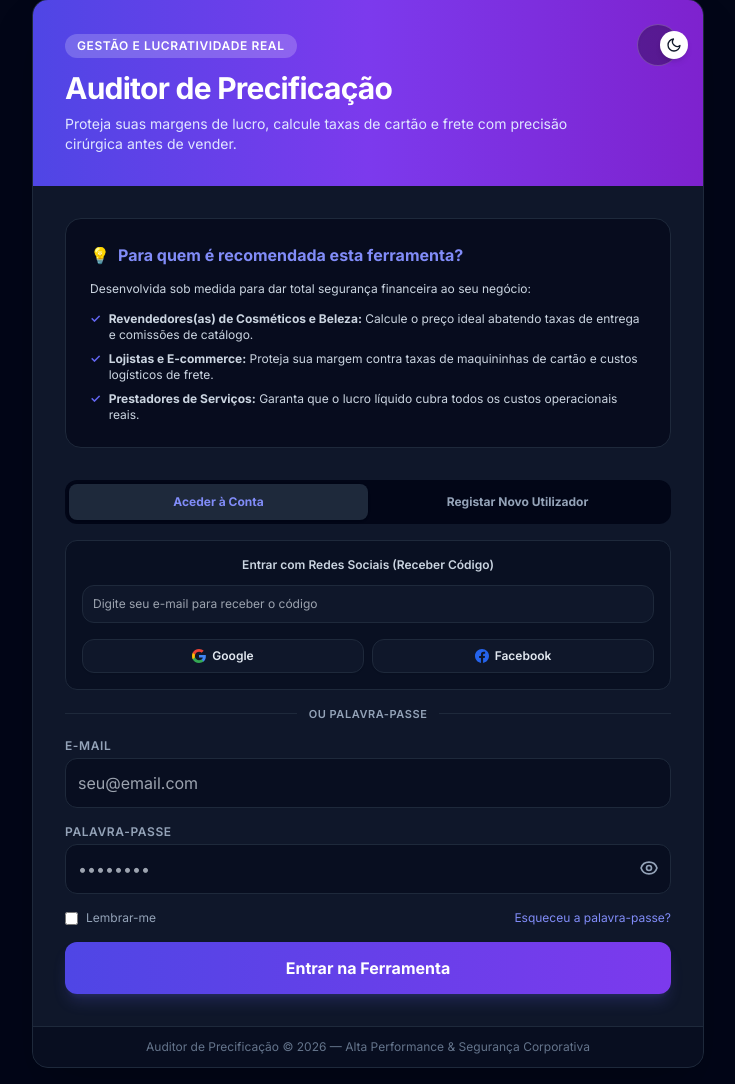
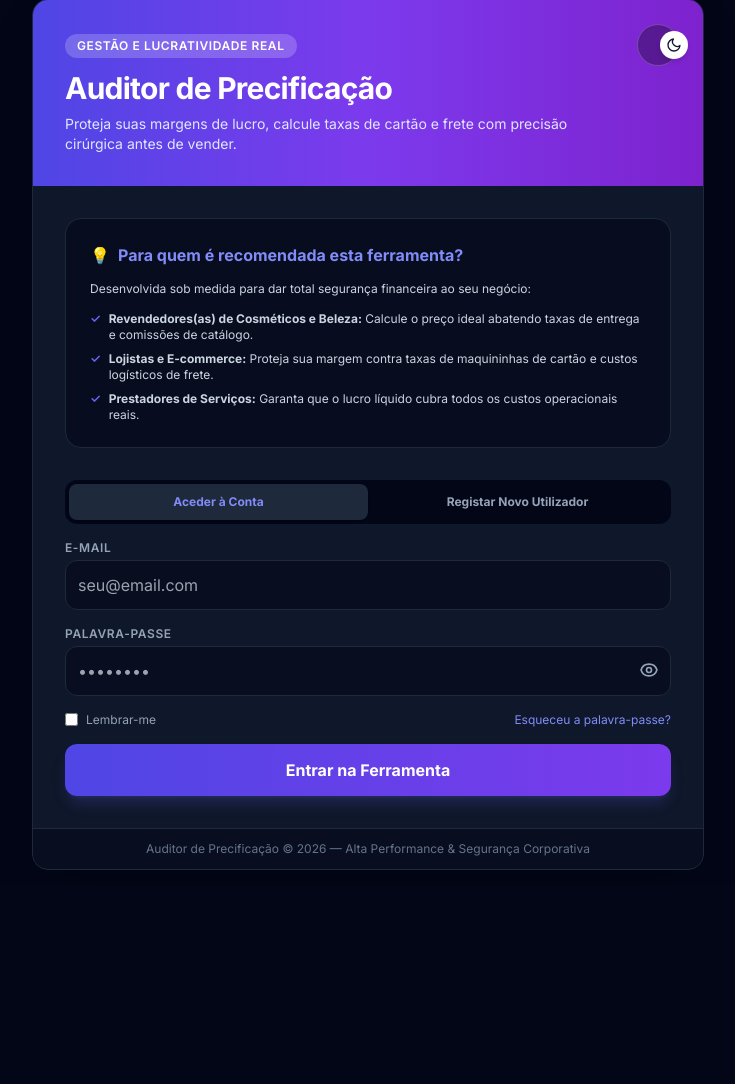
Before and after one commit to hellcorpse/auditor-precificacao, a FastAPI app: page / in a window 1280 px wide. Shown: the part 17-1101 px from the top of the page, without its empty margins (272-1007 px from the left). After the commit the page ends 887 px from the top, so only its background shows below. Run offline with FastAPI, Linux system fonts and the light colour scheme; some libraries are stand-ins or nearby versions.

Commit message:
Remove social login verification form from index.html

```diff
--- a/templates/index.html
+++ b/templates/index.html
@@ -1,4 +1,3 @@
-
 <!DOCTYPE html>
 <html lang="pt-BR" class="dark">
 <head>
@@ -56,29 +55,6 @@
         {% if not logado %}
         <div class="p-6 md:p-8 space-y-8">
 
-            {% if etapa_codigo %}
-            <!-- ETAPA 2: DIGITAR O CÓDIGO DE VERIFICAÇÃO DO GOOGLE/FACEBOOK -->
-            <div class="bg-indigo-50 dark:bg-slate-950/60 border border-indigo-100 dark:border-slate-800 p-6 rounded-2xl space-y-4">
-                <h3 class="font-bold text-indigo-600 dark:text-indigo-400 text-base flex items-center space-x-2">
-                    <span>🔐</span><span>Confirmação de Segurança</span>
-                </h3>
-                <p class="text-xs text-slate-600 dark:text-slate-300 leading-relaxed">
-                    Enviámos um código de acesso de 6 dígitos para o e-mail: <strong>{{ email_pendente }}</strong>. Digite-o abaixo para entrar na ferramenta.
-                </p>
-                <form action="/auth/social-verify" method="POST" class="space-y-4">
-                    <input type="hidden" name="email" value="{{ email_pendente }}">
-                    <div>
-                        <label class="block text-xs font-semibold uppercase tracking-wider text-slate-500 dark:text-slate-400 mb-1">Código de Verificação</label>
-                        <input type="text" name="codigo" required maxlength="6" class="w-full p-3 bg-white dark:bg-slate-900 border border-slate-300 dark:border-slate-800 rounded-xl focus:ring-2 focus:ring-indigo-500 text-slate-800 dark:text-white outline-none tracking-widest text-center text-lg font-bold transition" placeholder="123456">
-                    </div>
-                    <button type="submit" class="w-full bg-gradient-to-r from-indigo-600 to-violet-600 hover:from-indigo-700 hover:to-violet-700 text-white font-bold p-3.5 rounded-xl shadow-lg transition">Confirmar Código e Entrar</button>
-                    <div class="text-center pt-2">
-                        <a href="/" class="text-xs text-slate-400 hover:text-indigo-500 underline">← Voltar ao início</a>
-                    </div>
-                </form>
-            </div>
-            {% else %}
-
             <!-- Informações Estratégicas -->
             <div class="bg-indigo-50 dark:bg-slate-950/60 border border-indigo-100 dark:border-slate-800 p-6 rounded-2xl space-y-3">
                 <h3 class="font-bold text-indigo-600 dark:text-indigo-400 text-base flex items-center space-x-2">
@@ -101,33 +77,8 @@
                     <button onclick="switchAuth('register')" id="btn-reg-tab" class="flex-1 py-2.5 text-xs font-bold rounded-lg text-slate-500 dark:text-slate-400 transition">Registar Novo Utilizador</button>
                 </div>
 
-                <!-- Formulário de Login Principal -->
-                <div id="form-login-box" class="space-y-4">
-
-                    <!-- Formulário de Login Social com Pedido de E-mail para Envio de Código -->
-                    <form action="/auth/social-init" method="POST" class="space-y-3 bg-slate-50 dark:bg-slate-950/40 p-4 rounded-xl border border-slate-200 dark:border-slate-800">
-                        <label class="block text-xs font-semibold text-slate-600 dark:text-slate-300 text-center">Entrar com Redes Sociais (Receber Código)</label>
-                        <input type="email" name="email" required class="w-full p-2.5 bg-white dark:bg-slate-900 border border-slate-300 dark:border-slate-800 rounded-xl text-xs text-slate-800 dark:text-white outline-none" placeholder="Digite seu e-mail para receber o código">
-
-                        <div class="grid grid-cols-2 gap-2 pt-1">
-                            <button type="submit" name="social_provider" value="Google" class="flex items-center justify-center space-x-1.5 py-2 px-3 bg-white hover:bg-slate-100 dark:bg-slate-900 dark:hover:bg-slate-800 border border-slate-300 dark:border-slate-800 rounded-xl text-xs font-semibold text-slate-700 dark:text-slate-200 transition shadow-sm">
-                                <svg class="w-3.5 h-3.5" viewBox="0 0 24 24"><path fill="#4285F4" d="M23.745 12.27c0-.7-.06-1.4-.19-2.07H12v4.51h6.6c-.29 1.52-1.14 2.82-2.4 3.68v3.05h3.88c2.27-2.09 3.66-5.17 3.66-9.17z"/><path fill="#34A853" d="M12 24c3.24 0 5.95-1.08 7.93-2.91l-3.88-3.05c-1.08.72-2.45 1.16-4.05 1.16-3.13 0-5.78-2.11-6.73-4.96H1.18v3.15C3.15 21.32 7.21 24 12 24z"/><path fill="#FBBC05" d="M5.27 14.24c-.25-.72-.38-1.49-.38-2.24s.13-1.52.38-2.24V6.61H1.18C.43 8.13 0 9.87 0 12s.43 3.87 1.18 5.39l4.09-3.15z"/><path fill="#EA4335" d="M12 4.75c1.77 0 3.35.61 4.6 1.8l3.42-3.42C17.95 1.19 15.24 0 12 0 7.21 0 3.15 2.68 1.18 6.61l4.09 3.15c.95-2.85 3.6-4.96 6.73-4.96z"/></svg>
-                                <span>Google</span>
-                            </button>
-                            <button type="submit" name="social_provider" value="Facebook" class="flex items-center justify-center space-x-1.5 py-2 px-3 bg-white hover:bg-slate-100 dark:bg-slate-900 dark:hover:bg-slate-800 border border-slate-300 dark:border-slate-800 rounded-xl text-xs font-semibold text-slate-700 dark:text-slate-200 transition shadow-sm">
-                                <svg class="w-3.5 h-3.5 text-blue-600" fill="currentColor" viewBox="0 0 24 24"><path d="M24 12.073c0-6.627-5.373-12-12-12s-12 5.373-12 12c0 5.99 4.388 10.954 10.125 11.854v-8.385H7.078v-3.47h3.047V9.43c0-3.007 1.792-4.669 4.533-4.669 1.312 0 2.686.235 2.686.235v2.953H15.83c-1.491 0-1.956.925-1.956 1.874v2.25h3.328l-.532 3.47h-2.796v8.385C19.612 23.027 24 18.062 24 12.073z"/></svg>
-                                <span>Facebook</span>
-                            </button>
-                        </div>
-                    </form>
-
-                    <div class="flex items-center my-3">
-                        <div class="flex-grow border-t border-slate-200 dark:border-slate-800"></div>
-                        <span class="px-3 text-[11px] uppercase tracking-wider text-slate-400 font-semibold">ou palavra-passe</span>
-                        <div class="flex-grow border-t border-slate-200 dark:border-slate-800"></div>
-                    </div>
-
-                    <form action="/auth/login" method="POST" class="space-y-4">
+                <!-- Formulário de Login Principal Limpo -->
+                <form id="form-login-box" action="/auth/login" method="POST" class="space-y-4">
                     <div>
                         <label class="block text-xs font-semibold uppercase tracking-wider text-slate-500 dark:text-slate-400 mb-1">E-mail</label>
                         <input type="email" name="email" required class="w-full p-3 bg-slate-50 dark:bg-slate-950/50 border border-slate-300 dark:border-slate-800 rounded-xl focus:ring-2 focus:ring-indigo-500 text-slate-800 dark:text-white outline-none transition" placeholder="seu@email.com">
@@ -153,7 +104,6 @@
 
                     <button type="submit" class="w-full bg-gradient-to-r from-indigo-600 to-violet-600 hover:from-indigo-700 hover:to-violet-700 text-white font-bold p-3.5 rounded-xl shadow-lg shadow-indigo-500/20 transition">Entrar na Ferramenta</button>
                 </form>
-                </div>
 
                 <!-- Formulário de Registo -->
                 <form id="form-reg-box" action="/auth/register" method="POST" class="space-y-4 hidden">
@@ -173,7 +123,6 @@
                     <button type="submit" class="w-full bg-emerald-600 hover:bg-emerald-700 text-white font-bold p-3.5 rounded-xl shadow-lg transition">Criar Conta Gratuitamente</button>
                 </form>
             </div>
-            {% endif %}
         </div>
         {% endif %}
 
```
Lines whose indentation alone changed are shown as unchanged.
